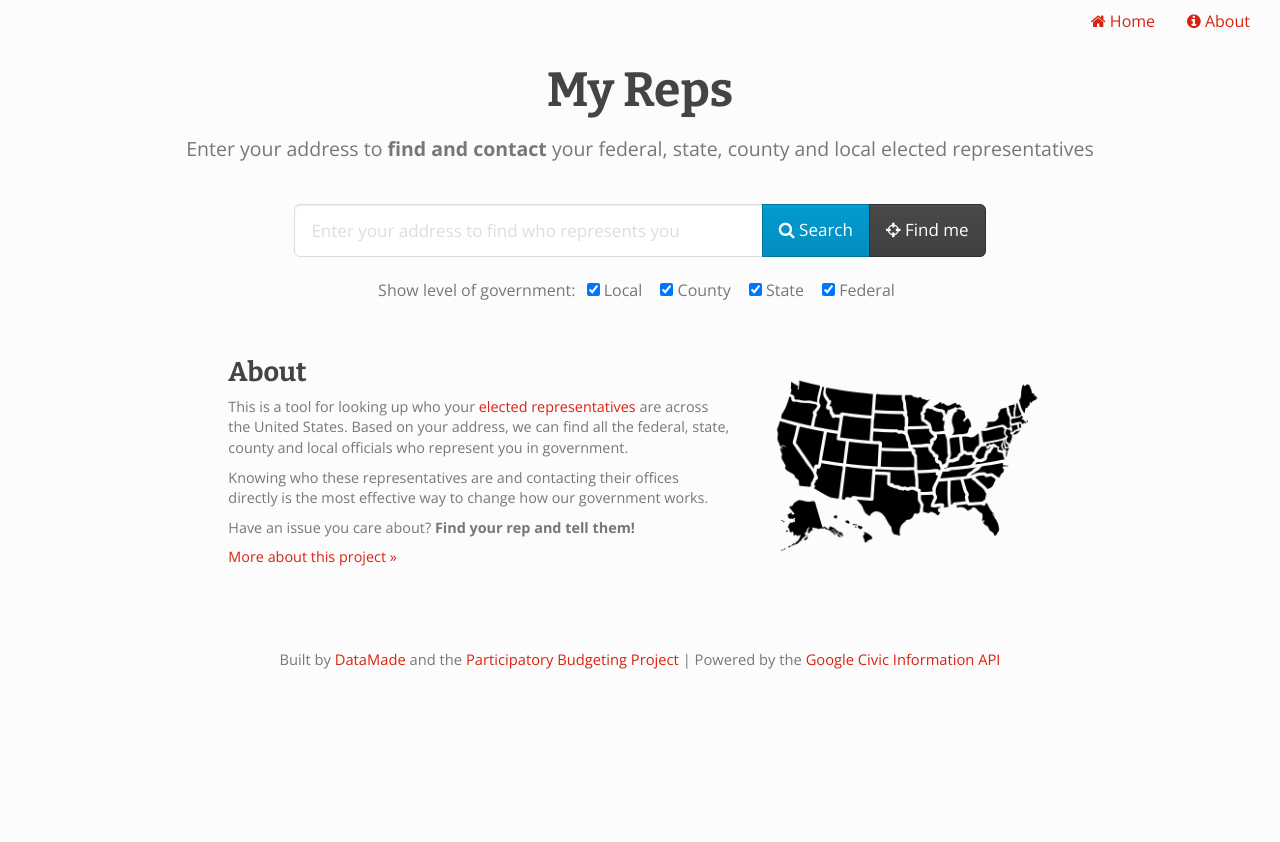
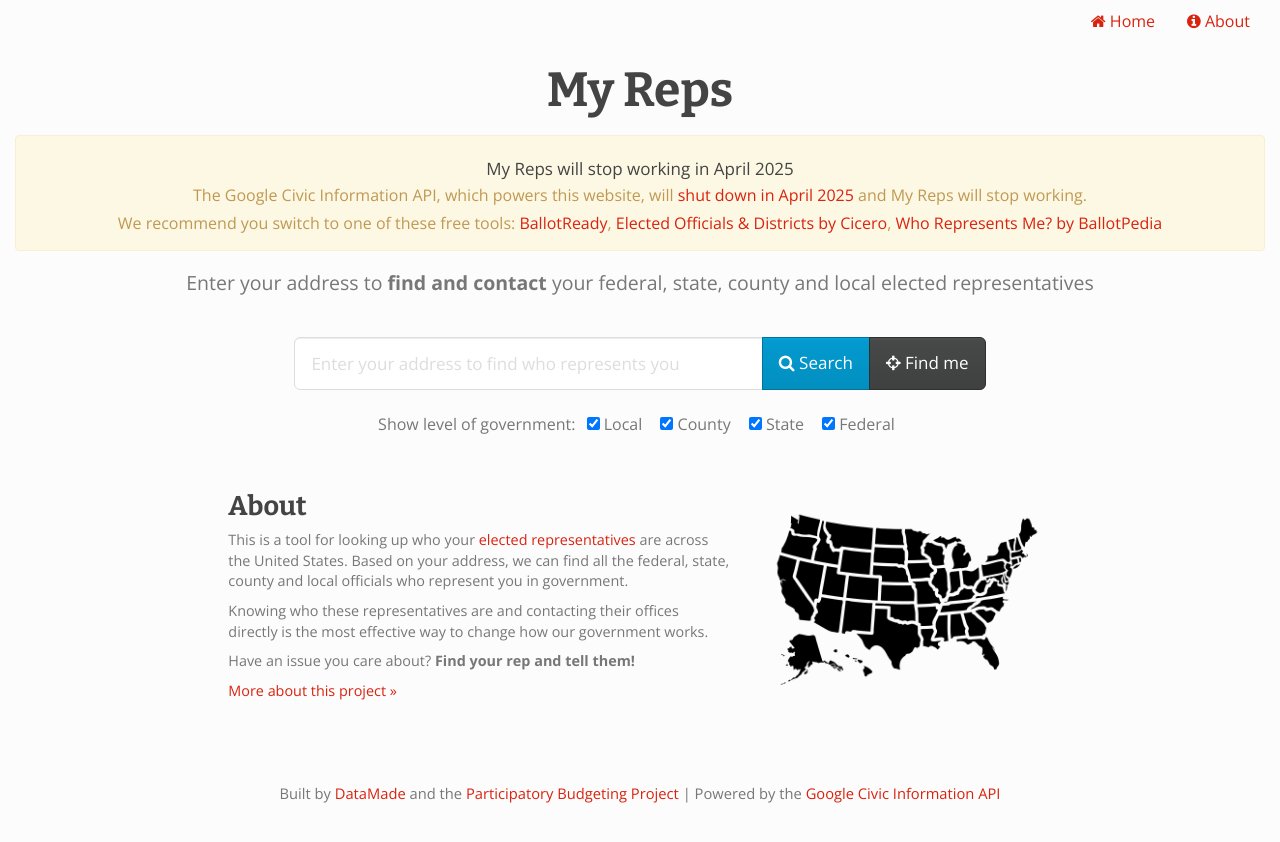
Before and after one commit to datamade/my-reps, a Jekyll site: the page built from index.html, in a window 1280 px wide. Shown: the top 842 px of the page. Built offline with Jekyll 4.4.1, drawn with Linux system fonts in a browser that asks for light colours; nearby versions of some CDN libraries; comment, search, counter and statistics services are not loaded.

Commit message:
added banner message about april shut down

```diff
--- a/_layouts/default.html
+++ b/_layouts/default.html
@@ -87,7 +87,7 @@
         window.jQuery || document.write('<script src="js/vendor/jquery-1.8.3.min.js"><\/script>')
         var API_KEY = '{{ site.google_api_key }}';
         </script>
-      <script type="text/javascript" src="https://maps.google.com/maps/api/js?libraries=places&key={{ site.google_api_key }}"></script>
+      <script type="text/javascript" src="//maps.google.com/maps/api/js?libraries=places&loading=async&key={{ site.google_api_key }}"></script>
       <script src="lib/modernizr-2.6.2.min.js"></script>
       <script src="lib/bootstrap.min.js"></script>
       <script src="lib/jquery.dataTables.min.js"></script>
@@ -113,6 +113,16 @@
 
         <div class='text-center'>
             <h1><a href='index.html'>My Reps</a></h1>
+            <div class="alert alert-warning" role="alert">
+              <p class="h4">My Reps will stop working in April 2025</p>
+              <p>The Google Civic Information API, which powers this website, will <a href='https://groups.google.com/g/google-civicinfo-api/c/9fwFn-dhktA'>shut down in April 2025</a> and My Reps will stop working.</p>
+              <p>
+                We recommend you switch to one of these free tools:
+                <a href='https://www.ballotready.org/' target="_blank">BallotReady</a>,
+                <a href='https://live.cicerodata.com/live/local' target="_blank">Elected Officials & Districts by Cicero</a>,
+                <a href='https://ballotpedia.org/Who_represents_me' target="_blank">Who Represents Me? by BallotPedia</a>
+              </p>
+            </div>
             <!-- Update this tagline! -->
             <p class='lead'>Enter your address to <strong>find and contact</strong> your federal, state, county and local elected representatives</p>
         </div>
```
